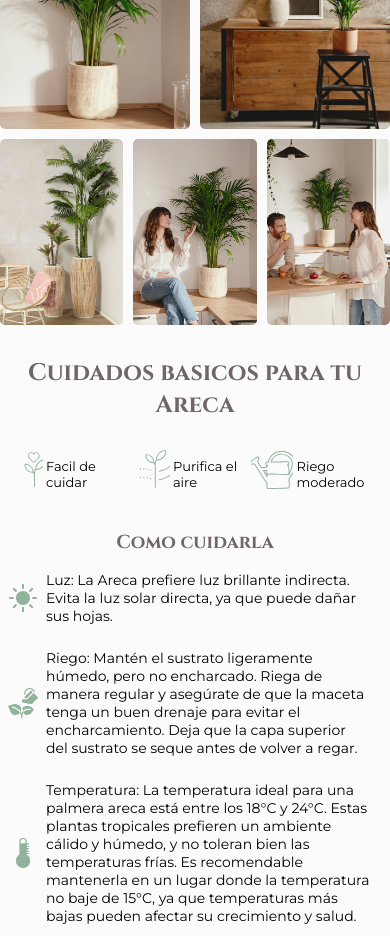
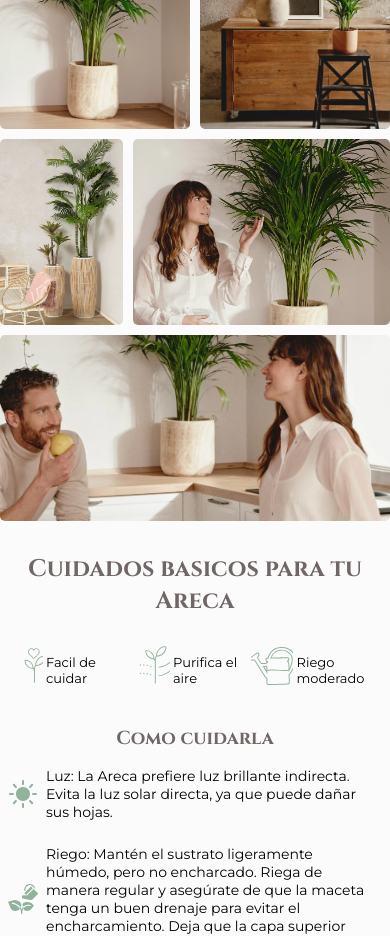
Before and after one commit to Alan-Ribeca/infoPlant, a React (Vite) app: page / in a window 390 px wide. Shown: the part 1120-2056 px from the top of the page. Built offline with nearby package versions, Linux system fonts and the light colour scheme.

Commit message:
cambiando el grid de las img

```diff
--- a/src/components/info/info.scss
+++ b/src/components/info/info.scss
@@ -230,7 +230,22 @@
 }
 
 @media screen and (max-width: 400px) {
-  .infoContainer .infoTexto .cuidadoGuia {
-    padding-left: 0.5rem;
+  .infoContainer {
+    .infoTexto .cuidadoGuia {
+      padding-left: 0.5rem;
+    }
+
+    .imgInfo {
+      &:nth-child(4) {
+        grid-column: 3 / 7;
+        object-fit: cover;
+      }
+
+      &:nth-child(5) {
+        grid-column: 1/ 7;
+        grid-row: 3;
+        object-fit: cover;
+      }
+    }
   }
 }
```
